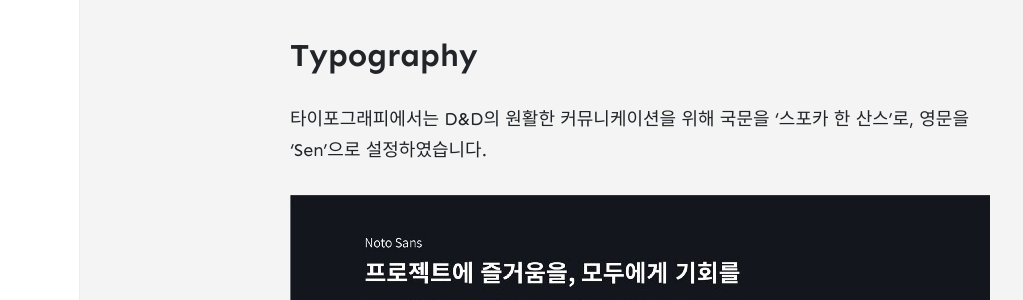
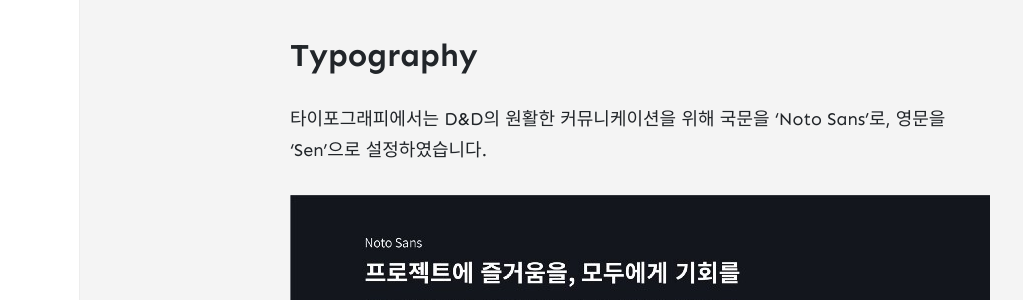
Before and after one commit to DNDACADEMY/dndacademy.github.io, a Jekyll site: the page built from _pages/about.md, in a window 1280 px wide and 900 px high, scrolled down 11183 px. Shown: the part 152-452 px from the top of the window, without its empty margins (0-1023 px from the left). Built offline with Jekyll 4.4.1, drawn with Linux system fonts in a browser that asks for light colours; nearby versions of some CDN libraries; comment, search, counter and statistics services are not loaded.

Commit message:
Update about.md

```diff
--- a/_pages/about.md
+++ b/_pages/about.md
@@ -140,7 +140,7 @@ D&D는 Developer & Designer의 약자로 개발자와 디자이너가 모여 사
 
 ## Typography
 
-타이포그래피에서는 D&D의 원활한 커뮤니케이션을 위해 국문을 '스포카 한 산스'로, 영문을 'Sen'으로 설정하였습니다.
+타이포그래피에서는 D&D의 원활한 커뮤니케이션을 위해 국문을 'Noto Sans'로, 영문을 'Sen'으로 설정하였습니다.
 
 ![/assets/images/dnd-design/DD_text_image-13.jpg](/assets/images/dnd-design/DD_text_image-13.jpg)
 
```
